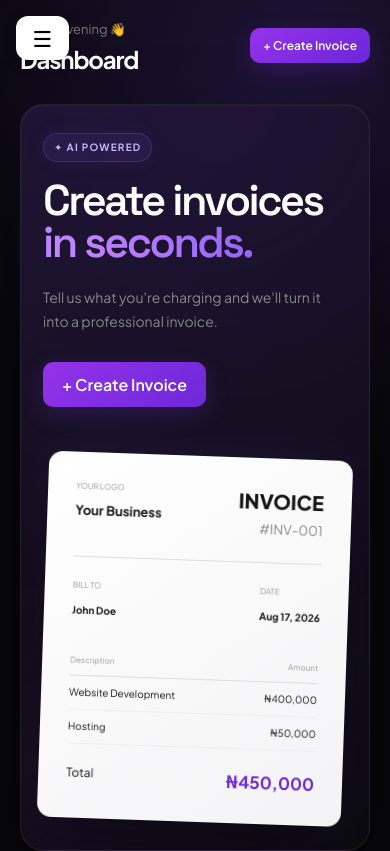
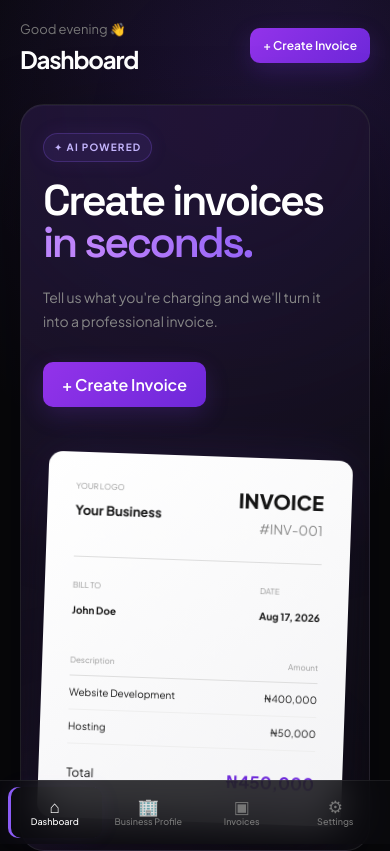
Before and after one commit to davidhenrynkeki10-source/invoice-creator, a React (Vite) app: page / in a window 390 px wide. Shown: the top 851 px of the page. Built offline with nearby package versions, Linux system fonts and the light colour scheme.

Commit message:
Improve obilnavigatione

```diff
--- a/src/App.css
+++ b/src/App.css
@@ -2935,81 +2935,76 @@ nav {
   background: #e9e9e9;
 }
 
-.mobile-menu-button {
-  display: none;
-}
-
-.mobile-menu-close {
-  display: none;
-}
-
 @media (max-width: 700px) {
   .app {
     display: block;
     min-height: 100vh;
-  }
-
-  .mobile-menu-button {
+    padding-bottom: 72px;
+  }
+
+  .sidebar {
+    position: fixed;
+    bottom: 0;
+    left: 0;
+    top: auto;
+
+    width: 100%;
+    height: 64px;
+    min-height: 64px;
+
+    padding: 6px 8px;
+
+    z-index: 1000;
+
     display: flex;
-    position: fixed;
-    top: 16px;
-    left: 16px;
-    z-index: 2000;
-
-    width: 44px;
-    height: 44px;
-
+    align-items: center;
+
+    border-right: none;
+    border-top: 1px solid rgba(255, 255, 255, 0.07);
+  }
+
+  .sidebar .logo,
+  .sidebar-bottom {
+    display: none;
+  }
+
+  .sidebar nav {
+    width: 100%;
+    height: 100%;
+
+    display: flex;
+    flex-direction: row;
+    align-items: stretch;
+    justify-content: space-around;
+
+    gap: 0;
+  }
+
+  .sidebar .nav-item {
+    flex: 1;
+    min-width: 0;
+
+    padding: 4px 2px;
+
+    display: flex;
+    flex-direction: column;
     align-items: center;
     justify-content: center;
 
+    gap: 2px;
+
+    background: transparent;
     border: none;
-    border-radius: 12px;
-
-    background: #ffffff;
-    box-shadow: 0 4px 15px rgba(0, 0, 0, 0.12);
-
-    font-size: 22px;
-    cursor: pointer;
-  }
-
-  .sidebar {
-    position: fixed;
-    top: 0;
-    left: -280px;
-
-    width: 245px;
-    height: 100vh;
-    min-height: 100vh;
-
-    z-index: 1999;
-
-    transition: left 0.25s ease;
-  }
-
-  .sidebar.mobile-open {
-    left: 0;
-  }
-
-  .mobile-menu-close {
-    display: flex;
-
-    position: absolute;
-    top: 18px;
-    right: 16px;
-
-    width: 36px;
-    height: 36px;
-
-    align-items: center;
-    justify-content: center;
-
-    border: none;
-    border-radius: 50%;
-
-    background: rgba(255, 255, 255, 0.1);
-    color: #ffffff;
-
-    font-size: 24px;
-    cursor: pointer;
-  }
-}
+
+    font-size: 9px;
+    line-height: 1.1;
+
+    white-space: nowrap;
+  }
+
+  .sidebar .nav-item span {
+    margin: 0;
+    font-size: 17px;
+    line-height: 1;
+  }
+}
--- a/src/App.tsx
+++ b/src/App.tsx
@@ -47,7 +47,7 @@ function App() {
   const [settingsModal, setSettingsModal] = useState<
   "terms" | "privacy" | null
 >(null);
-  const [mobileMenuOpen, setMobileMenuOpen] = useState(false);
+
   const [isListening, setIsListening] = useState(false);
   const [prompt, setPrompt] = useState("");
   const [isGenerating, setIsGenerating] = useState(false);
@@ -1312,29 +1312,17 @@ const deleteInvoice = (index: number) => {
 
   return (
     <div className="app">
-      <button
-  className="mobile-menu-button"
-  onClick={() => setMobileMenuOpen(true)}
->
-  ☰
-</button>
+
        <aside
-  className={`sidebar ${
-    mobileMenuOpen ? "mobile-open" : ""
-  }`}
->
+  className="sidebar">
+
+
         <div className="logo">
           <span className="logo-mark">✦</span>
           <span>Invoice Creator</span>
         </div>
-        {mobileMenuOpen && (
-  <button
-    className="mobile-menu-close"
-    onClick={() => setMobileMenuOpen(false)}
-  >
-    ×
-  </button>
-)}
+
+
 
         <nav>
           <button className="nav-item active">
```
